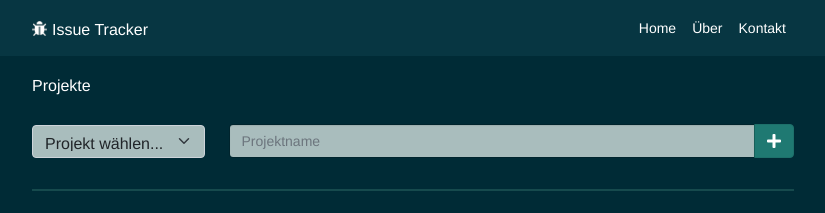
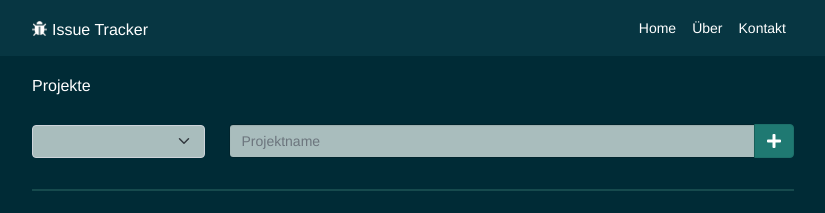
Before and after one commit to peterruler/reactjs-issue-tracker, a React (Create React App) app: page / in a window 1280 px wide. Shown: the top 213 px of the page, without its empty margins (227-1052 px from the left). Built offline with nearby package versions, Linux system fonts and the light colour scheme.

Commit message:
remove choose project entry with invalid key prop

```diff
--- a/src/components/ProjectsDropdown.tsx
+++ b/src/components/ProjectsDropdown.tsx
@@ -31,7 +31,6 @@ export const ProjectsDropdown = () => {
     return (
         <>
             <select onChange={updateProjectList} value={state} id="projectSelect" className="form-select" aria-label="select">
-                <option key={-1} data-uuid="" value="0">Projekt wählen...</option>;
                 {proj.map((e) => {
                     return <option key={e.id} data-uuid={e.client_id} value={e.id}>{e.title}</option>;
 
```
